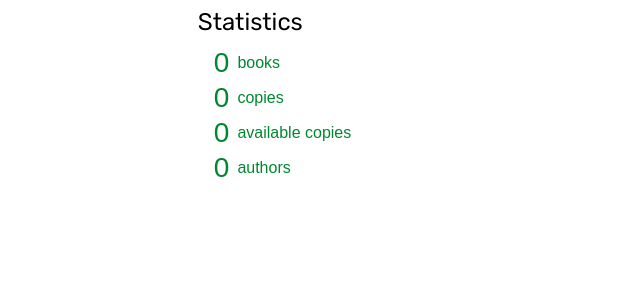
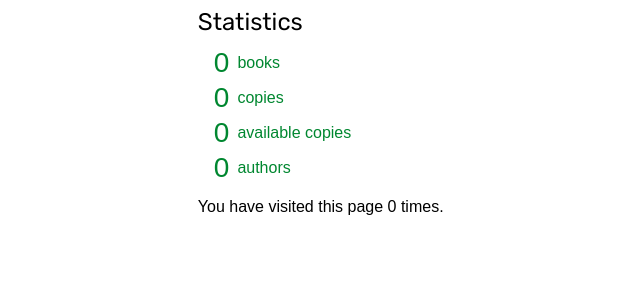
Before and after one commit to edkerforne/mdn-django, a Django app: page /catalog/ in a window 1280 px wide. Shown: the part 225-525 px from the top of the page, without its empty margins (191-831 px from the left). Run offline with Django 3.2, Linux system fonts and the light colour scheme; data that the repository does not hold is empty; some web fonts are replaced.

Commit message:
Use session to display visit count

```diff
--- a/catalog/templates/index.html
+++ b/catalog/templates/index.html
@@ -19,4 +19,5 @@
   <li><a class="text-group" href="{% url 'authors' %}"><span class="text-emphasis">{{ num_authors }}</span> authors</a>
   </li>
 </ul>
+<p>You have visited this page {{ num_visits }} {% if num_visits == 1 %}time{% else %}times{% endif %}.</p>
 {% endblock %}
--- a/catalog/views.py
+++ b/catalog/views.py
@@ -13,11 +13,16 @@ def index(request):
     # Count available books
     num_available = BookInstance.objects.filter(status__exact='a').count()
 
+    # Number of visits to this view, as counted in the session variable.
+    num_visits = request.session.get('num_visits', 0)
+    request.session['num_visits'] = num_visits + 1
+
     context = {
         'num_books': num_books,
         'num_instances': num_instances,
         'num_available': num_available,
-        'num_authors': num_authors
+        'num_authors': num_authors,
+        'num_visits': num_visits
     }
 
     # Render HTML template index.html with data in the context variable
```
